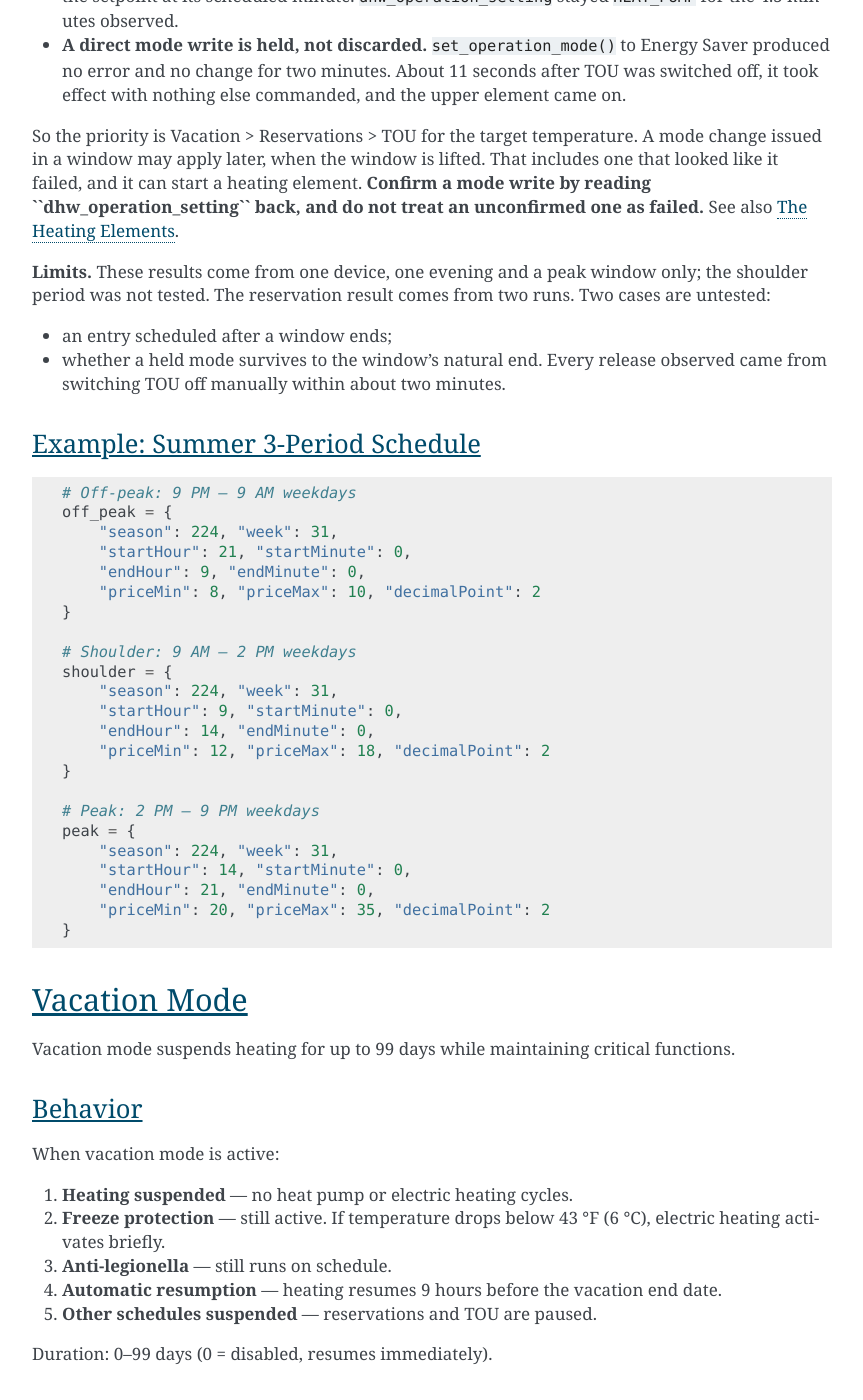
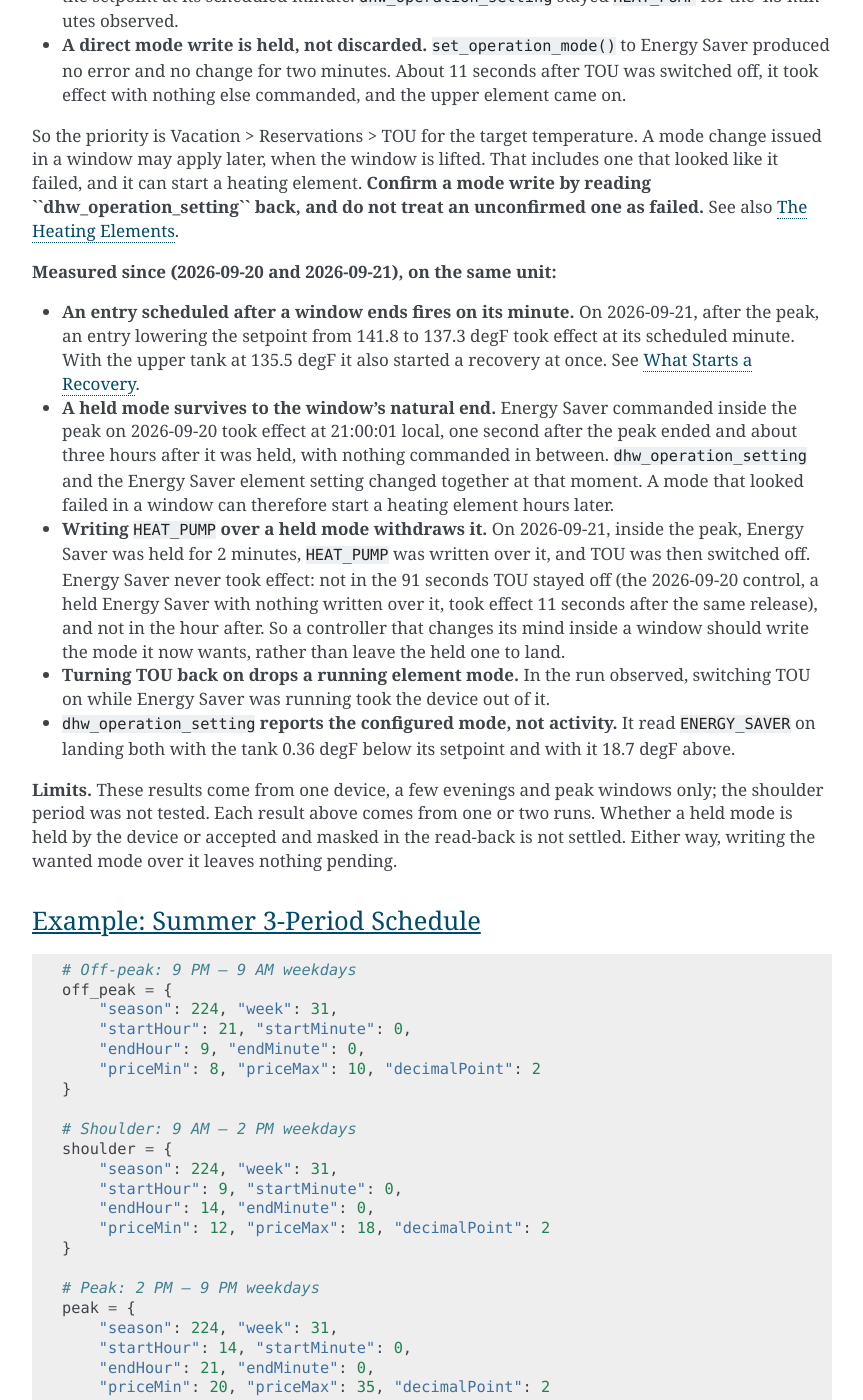
Before and after one commit to eman/nwp500-python, a Sphinx documentation site: the page built from docs/how-to/schedule-operation.rst, in a window 1280 px wide and 1400 px high, scrolled down 14480 px. Shown: the whole window, without its empty margins (338-1201 px from the left). Built offline with Sphinx 7.4.7, drawn with Linux system fonts in a browser that asks for light colours.

Commit message:
docs: what starts a recovery, and the TOU window's two open cases
The lower-tank turn-on setting is one trigger among several. On one
NWP500, from its status history and device tests on 2026-09-20/21:

- hp_lower_on_temp_setting reads 104.9 degF at every setpoint and does
  not follow it; inside a TOU window hp_upper_on_temp_setting equals the
  setpoint, so the upper probe can start a cycle.
- A control write re-evaluates. A setpoint write leaving the upper tank
  below the new setpoint started the compressor within 2 minutes in 112
  of 117 writes (median 30 s), lowerings included; 46 of 81 mode writes
  with the compressor off did the same, and ELECTRIC started an element
  instead in 5 of 6.
- A mid-cycle setpoint drop stops the compressor within 5 s; a restore
  calls for heat within 5 s and the compressor starts 2 min 34 s later.
- A lowered setpoint holds off the in-window upper trigger but not a
  draw-driven start.

Add docs/explanation/what-starts-a-recovery.rst with those results, a
classification of every start with its ordering caveat, and two traps
for anyone re-deriving it from history.

schedule-operation.rst listed two TOU-window cases as untested. Both are
measured now: an entry scheduled after a window fires on its minute, and
a held mode takes effect when the window ends naturally. Record those,
that writing HEAT_PUMP over a held mode withdraws it, and that turning
TOU back on drops a running element mode.

```diff
--- a/docs/explanation/index.rst
+++ b/docs/explanation/index.rst
@@ -13,3 +13,4 @@
    tank-energy
    tou-recovery-cap
    unknown-values
+   what-starts-a-recovery
--- a/docs/how-to/schedule-operation.rst
+++ b/docs/how-to/schedule-operation.rst
@@ -777,14 +777,40 @@
 ``dhw_operation_setting`` back, and do not treat an unconfirmed one as
 failed.** See also :doc:`../explanation/heating-elements`.
 
-**Limits.** These results come from one device, one evening and a peak
-window only; the shoulder period was not tested. The reservation result
-comes from two runs. Two cases are untested:
+**Measured since (2026-09-20 and 2026-09-21), on the same unit:**
 
-* an entry scheduled after a window ends;
-* whether a held mode survives to the window's natural end. Every
-  release observed came from switching TOU off manually within about two
-  minutes.
+* **An entry scheduled after a window ends fires on its minute.** On
+  2026-09-21, after the peak, an entry lowering the setpoint from 141.8 to
+  137.3 degF took effect at its scheduled minute. With the upper tank at
+  135.5 degF it also started a recovery at once. See
+  :doc:`../explanation/what-starts-a-recovery`.
+* **A held mode survives to the window's natural end.** Energy Saver
+  commanded inside the peak on 2026-09-20 took effect at 21:00:01 local,
+  one second after the peak ended and about three hours after it was held,
+  with nothing commanded in between. ``dhw_operation_setting`` and the
+  Energy Saver element setting changed together at that moment. A mode
+  that looked failed in a window can therefore start a heating element
+  hours later.
+* **Writing** ``HEAT_PUMP`` **over a held mode withdraws it.** On
+  2026-09-21, inside the peak, Energy Saver was held for 2 minutes,
+  ``HEAT_PUMP`` was written over it, and TOU was then switched off. Energy
+  Saver never took effect: not in the 91 seconds TOU stayed off (the
+  2026-09-20 control, a held Energy Saver with nothing written over it,
+  took effect 11 seconds after the same release), and not in the hour
+  after. So a controller that changes its mind inside a window should
+  write the mode it now wants, rather than leave the held one to land.
+* **Turning TOU back on drops a running element mode.** In the run
+  observed, switching TOU on while Energy Saver was running took the
+  device out of it.
+* ``dhw_operation_setting`` **reports the configured mode, not activity.**
+  It read ``ENERGY_SAVER`` on landing both with the tank 0.36 degF below
+  its setpoint and with it 18.7 degF above.
+
+**Limits.** These results come from one device, a few evenings and peak
+windows only; the shoulder period was not tested. Each result above comes
+from one or two runs. Whether a held mode is held by the device or
+accepted and masked in the read-back is not settled. Either way, writing
+the wanted mode over it leaves nothing pending.
 
 Example: Summer 3-Period Schedule
 ---------------------------------
```
Also changed, not shown: CHANGELOG.rst (+18 -0 lines), docs/explanation/what-starts-a-recovery.rst (added, +270 -0 lines).
